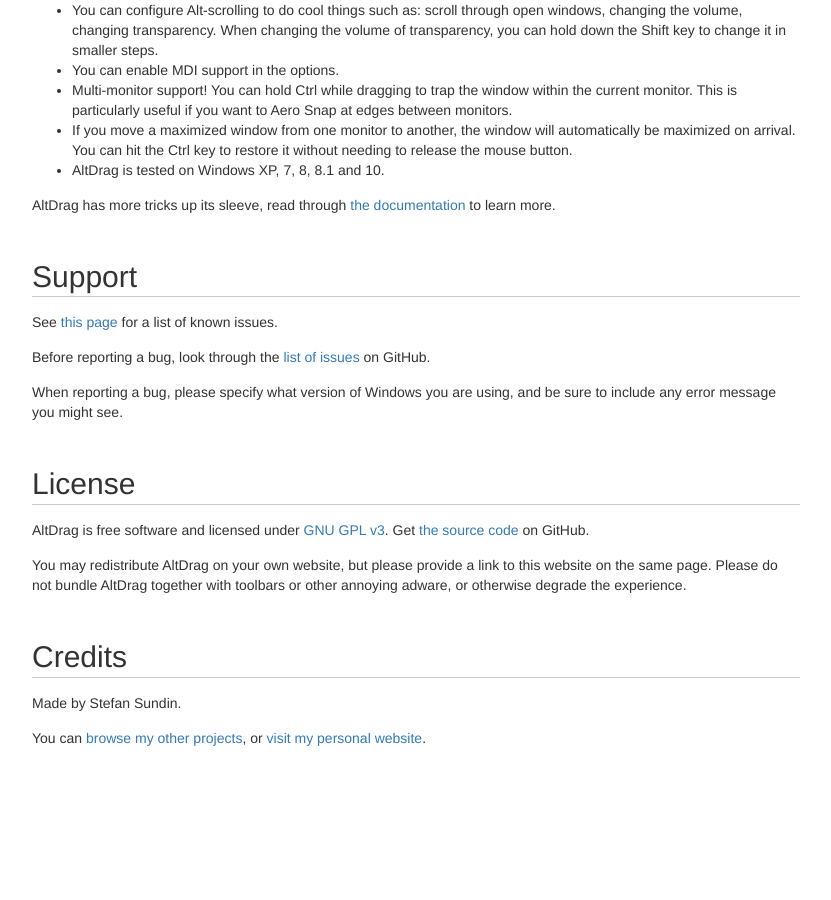
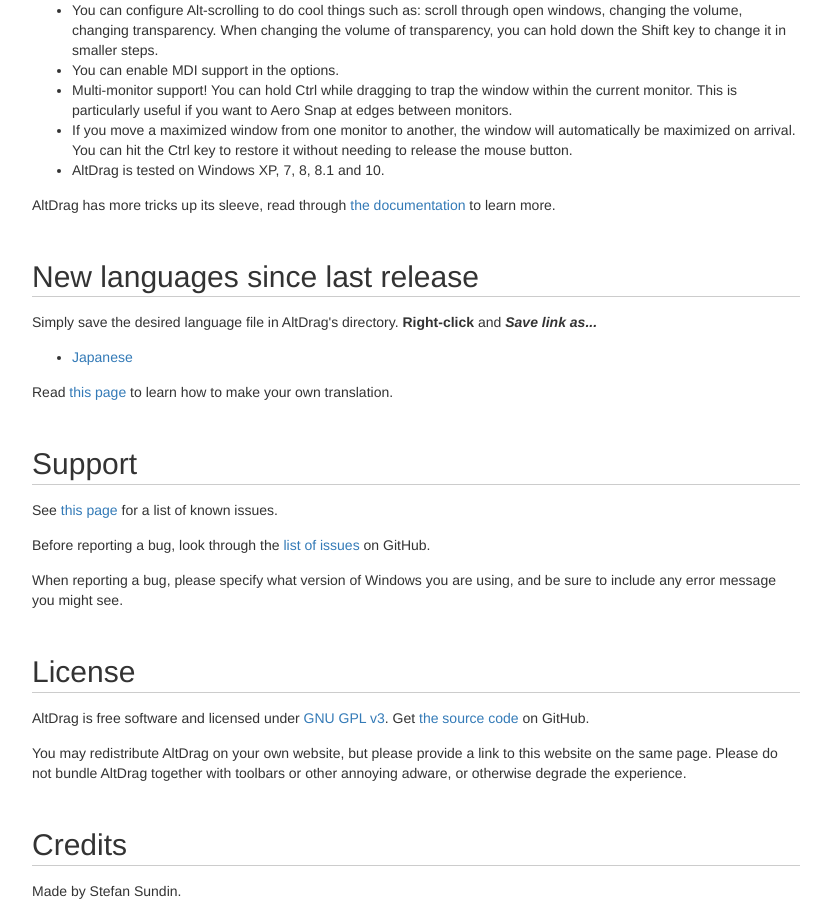
Before and after one commit to stefansundin/altdrag, a Jekyll site: the page built from index.html, in a window 1280 px wide and 900 px high, scrolled down 1712 px. Shown: the whole window, without its empty margins (224-1055 px from the left). Built offline with Jekyll 4.4.1, drawn with Linux system fonts in a browser that asks for light colours.

Commit message:
Add Japanese Translation.ini.

```diff
--- a/index.html
+++ b/index.html
@@ -95,17 +95,15 @@
     <p>AltDrag has more tricks up its sleeve, read through <a href="doc/">the documentation</a> to learn more.</p>
 
 
-<!--
     <h2 id="languages">New languages since last release</h2>
 
     <p>Simply save the desired language file in AltDrag's directory. <strong>Right-click</strong> and <strong><em>Save link as...</em></strong></p>
 
     <ul>
-      <li><a href="localization/nl_NL/Translation.ini" track="translation">Dutch</a></li>
+      <li><a href="localization/ja_JP/Translation.ini" track="translation">Japanese</a></li>
     </ul>
 
     <p>Read <a href="doc/translate.html">this page</a> to learn how to make your own translation.</p>
--->
 
 
     <h2 id="support">Support</h2>
```
Also changed, not shown: 1 other file.
